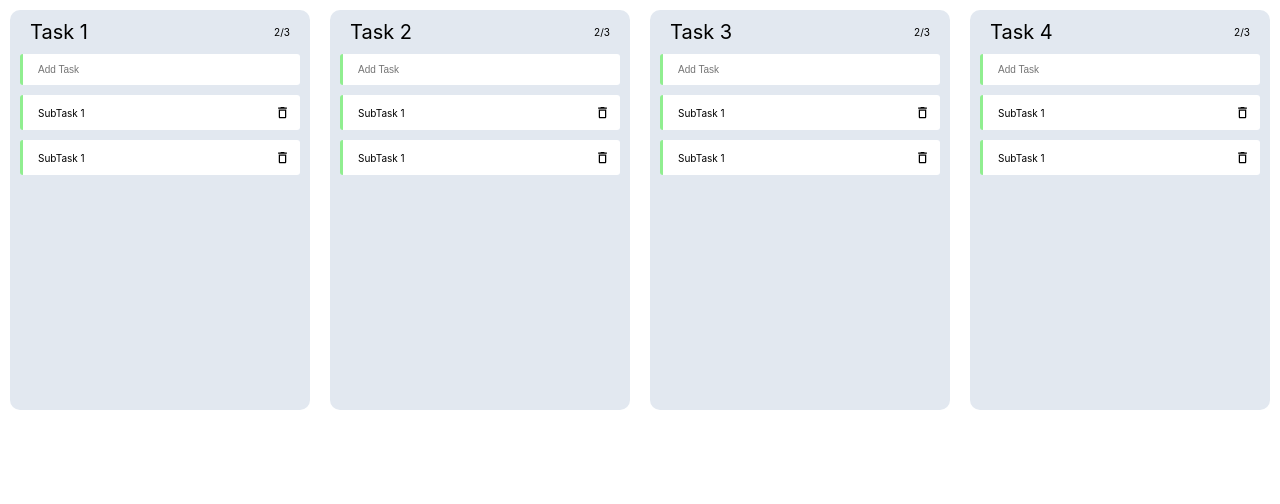
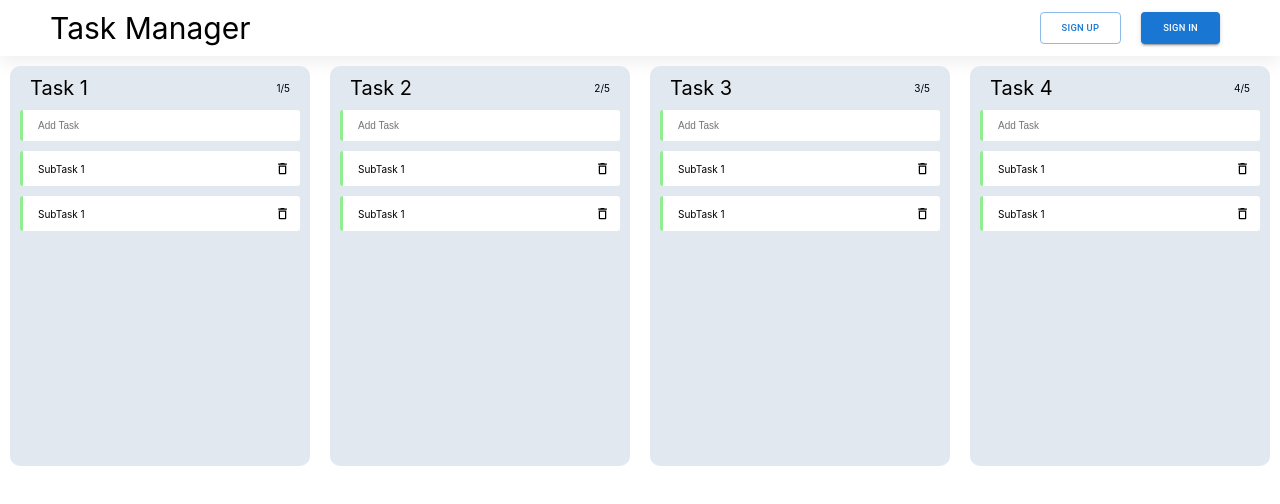
Before and after one commit to 1711shashank/Task_Manager, a React (Create React App) app: page / in a window 1280 px wide. Shown: the top 504 px of the page. Built offline with nearby package versions, Linux system fonts and the light colour scheme.

Commit message:
Header Add/Delete subTask

```diff
--- a/src/App.js
+++ b/src/App.js
@@ -1,11 +1,15 @@
 import './App.css';
 import Tasks from './Tasks';
+import Header from './Header';
 
 function App() {
   return (
+    <>
     <div className="App">
+      <Header/>
       <Tasks/>
     </div>
+    </>
   );
 }
 
--- /dev/null
+++ b/src/Body.css
@@ -0,0 +1,4 @@
+.body{
+    margin: 50rem;
+    padding: 50rem;
+}
--- /dev/null
+++ b/src/Header.css
@@ -0,0 +1,15 @@
+.header{
+    padding: 1rem 5rem;
+    background-color: white;
+    box-shadow: 0 0.8rem 1.5rem #f2f2f2;
+    display: flex;
+    align-items: center;
+    justify-content: space-between;
+}
+.header__left > p{
+    font-size: 3rem;
+}
+
+.header__right button {
+    margin: 0 1rem;
+}
--- /dev/null
+++ b/src/Header.js
@@ -0,0 +1,22 @@
+import { Button } from '@mui/material'
+import React from 'react'
+import './Header.css'
+
+const Header = () => {
+    return (
+        <>
+            <div className='header'>
+                <div className='header__left'>
+                    <p>Task Manager</p>
+                </div>
+                <div className='header__right'>
+                    <Button variant="outlined" size="large">Sign Up</Button>
+                    <Button variant="contained" size="large">Sign In</Button>
+                </div>
+            </div>
+        </>
+
+    )
+}
+
+export default Header
--- a/src/SubTasks.js
+++ b/src/SubTasks.js
@@ -5,25 +5,41 @@ import './SubTasks.css'
 
 const SubTask = (props) => {
 
-    // const [subTasks, setSubTasks] = useState(props.SubTask);
-    const subTasks = props.SubTask;
+    const [subTasks, setSubTasks] = useState(props.SubTask);
+    const [newSubTask, setNewSubTask] = useState('');
 
-    const handleSubmit = (e) => {
+    const addNewSubTask = (e) => {
         e.preventDefault();
-        window.alert("dfkjh");
+        const newEntry = { id: Math.random()*10,  SubTaskName : newSubTask, SubTaskStatus:false };
+        setSubTasks([...subTasks, newEntry]);
+
     }
 
+    const removeSubTask = (id) => {
+        const tempArray = subTasks.filter((curEle)=>{
+            return curEle.id !== id;
+        });
+        setSubTasks(tempArray);
+    }
 
     return (
         <>
-            <div className='subtasks'>
-                <from className='subtasks__task' onSubmit={handleSubmit}>
-                    <input className='subtasks_add' placeholder="Add Task"/>
-                </from>
+            <div className='subtasks' action='' onSubmit={addNewSubTask}>
+                <form className='subtasks__task'>
+
+                    <input
+                        className='subtasks_add'
+                        placeholder="Add Task"
+                        type='text'
+                        value={newSubTask}
+                        onChange={(e) => setNewSubTask(e.target.value)}
+                        required
+                    />
+                </form>
                 {subTasks.map((subTask) => (
-                    <div className='subtasks__task'>
+                    <div className='subtasks__task' key={subTask.id}>
                         <p>{subTask.SubTaskName}</p>
-                        <DeleteOutlineIcon />
+                        <DeleteOutlineIcon onClick={ () => removeSubTask(subTask.id)}/>
                     </div>
                 ))}
             </div>
--- a/src/Tasks.js
+++ b/src/Tasks.js
@@ -2,32 +2,27 @@ import React from 'react'
 import SubTasks from './SubTasks'
 import './Tasks.css'
 
-// const task = [{Task:{SubTasks:"SubTask 1",SubTaskStatus:true}},{Task:{SubTasks:"SubTask 1",SubTaskStatus:true}}]
-
-
-
-
 const Tasks = () => {
     const Tasks = [
-        { TaskName: 'Task 1', SubTasks: [{ SubTaskName: "SubTask 1", SubTaskStatus: true },{ SubTaskName: "SubTask 1", SubTaskStatus: true }] },
-        { TaskName: 'Task 2', SubTasks: [{ SubTaskName: "SubTask 1", SubTaskStatus: true },{ SubTaskName: "SubTask 1", SubTaskStatus: true }] },
-        { TaskName: 'Task 3', SubTasks: [{ SubTaskName: "SubTask 1", SubTaskStatus: true },{ SubTaskName: "SubTask 1", SubTaskStatus: true }] },
-        { TaskName: 'Task 4', SubTasks: [{ SubTaskName: "SubTask 1", SubTaskStatus: true },{ SubTaskName: "SubTask 1", SubTaskStatus: true }] }
+        { id: 1, TaskName: 'Task 1', SubTasksFinished : 1, SubTasksTotal:5, SubTasks: [{ id: 1, SubTaskName: "SubTask 1", SubTaskStatus: true },{ id: 2, SubTaskName: "SubTask 1", SubTaskStatus: true }] },
+        { id: 2, TaskName: 'Task 2', SubTasksFinished : 2, SubTasksTotal:5, SubTasks: [{ id: 1, SubTaskName: "SubTask 1", SubTaskStatus: true },{ id: 2, SubTaskName: "SubTask 1", SubTaskStatus: true }] },
+        { id: 3, TaskName: 'Task 3', SubTasksFinished : 3, SubTasksTotal:5, SubTasks: [{ id: 1, SubTaskName: "SubTask 1", SubTaskStatus: true },{ id: 2, SubTaskName: "SubTask 1", SubTaskStatus: true }] },
+        { id: 4, TaskName: 'Task 4', SubTasksFinished : 4, SubTasksTotal:5, SubTasks: [{ id: 1, SubTaskName: "SubTask 1", SubTaskStatus: true },{ id: 2, SubTaskName: "SubTask 1", SubTaskStatus: true }] }
     ];
+
     return (
         <>
             <div className='tasks'>
                 {Tasks.map((Task) => (
-                    <div className='task'>
+                    <div className='task' key={Task.id}>
                         <div className='task__header'>
                             <p className='task__name'> {Task.TaskName}</p>
-                            <p className='task__completed'> 2/3 </p>
+                            <p className='task__completed'> {Task.SubTasksFinished}/{Task.SubTasksTotal} </p>
                         </div>
                         <div className='task__subtask'>
                             <SubTasks SubTask={Task.SubTasks}/>
                         </div>
                     </div>
-
                 ))}
             </div>
         </>
```
Also changed, not shown: src/Body.js (added, +16 -0 lines).
